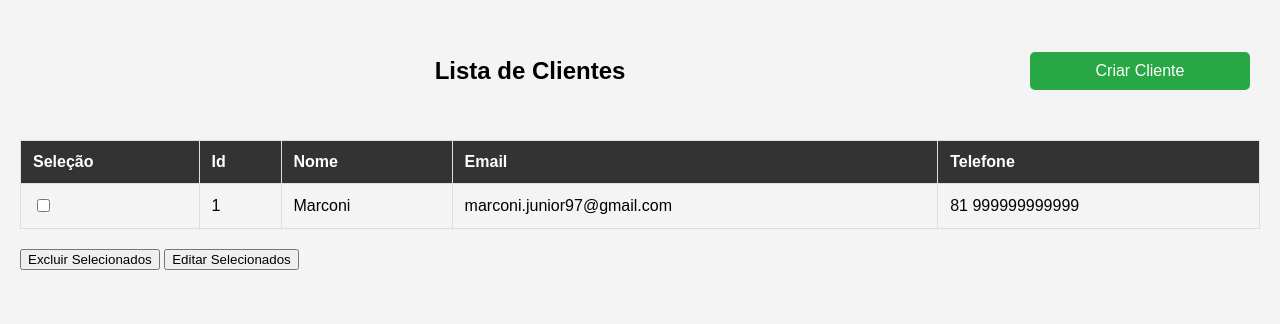
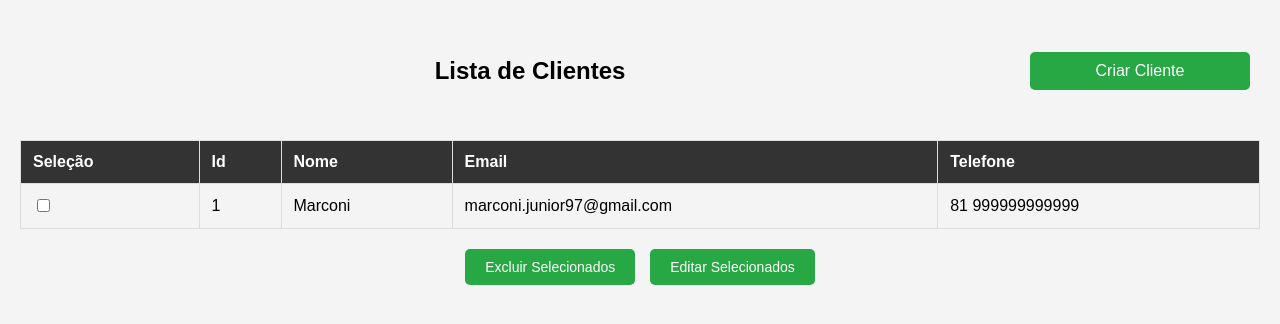
Before and after one commit to natan20200679/Django, a Django app: page /clientes/ in a window 1280 px wide. Shown: the part 58-382 px from the top of the page. Run offline with Django 5.2, Linux system fonts and the light colour scheme; a user stored in the database is signed in; data comes from the database, SQL or seed files in the repository.

Commit message:
Applying styles to modified buttons

```diff
--- a/barbearia_pdv/pdv/static/global/style.css
+++ b/barbearia_pdv/pdv/static/global/style.css
@@ -72,3 +72,25 @@ main {
     flex-grow: 1; /* Faz o h2 ocupar o espaço disponível */
     text-align: center; /* Centraliza o texto */
 }
+
+.botoes-centrais {
+    display: grid; /* ativa o grid */
+    grid-template-columns: auto auto;
+    justify-content: center;    /* centraliza horizontalmente */
+    gap: 15px;                  /* espaço entre os botões */
+    margin-top: 20px;           /* distância do conteúdo acima */
+}
+
+.botoes-centrais button {
+  background-color: #28a745;  /* verde padrão */
+  color: white;
+  border: none;
+  padding: 10px 20px;
+  font-size: 14px;
+  cursor: pointer;
+  border-radius: 5px;
+}
+
+.botoes-centrais button:hover {
+  background-color: #218838;  /* tom mais escuro ao passar o mouse */
+}
```
